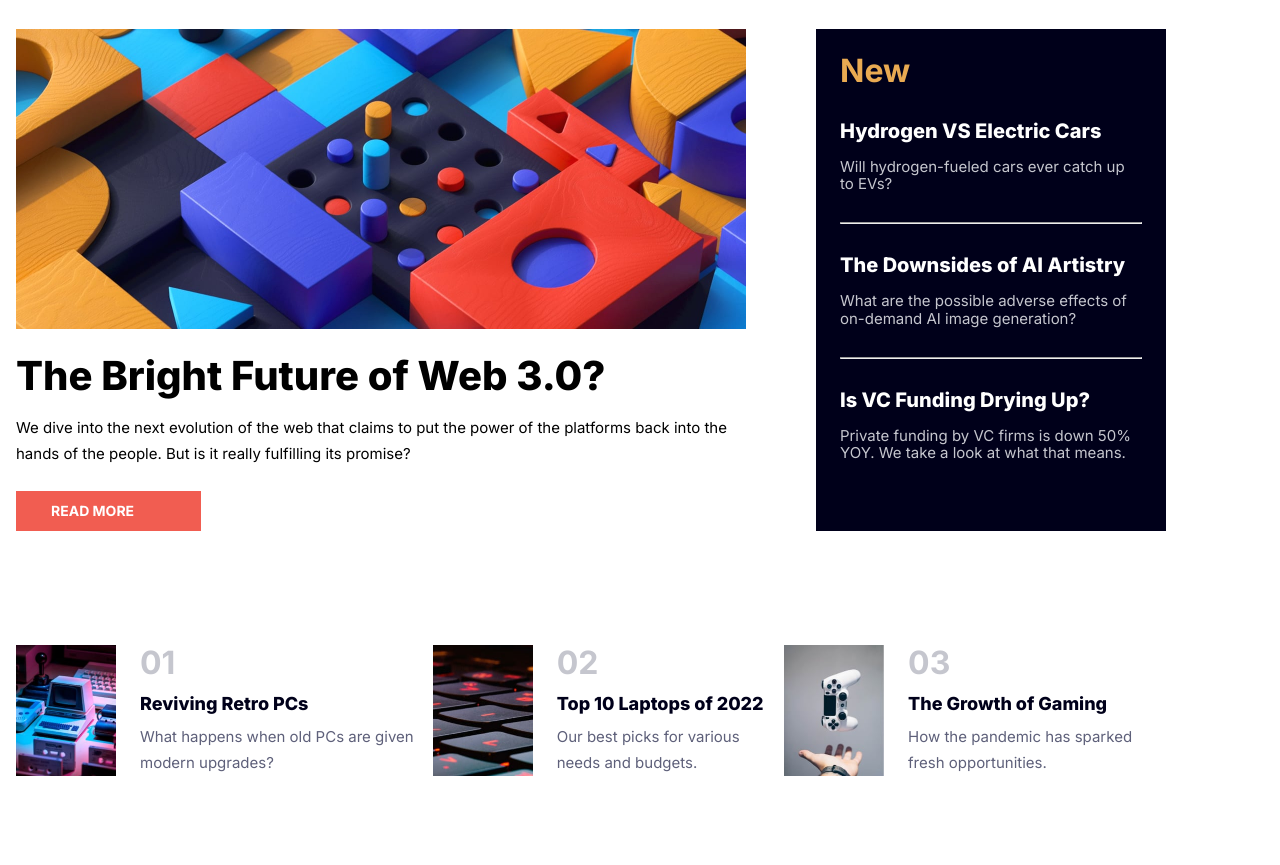
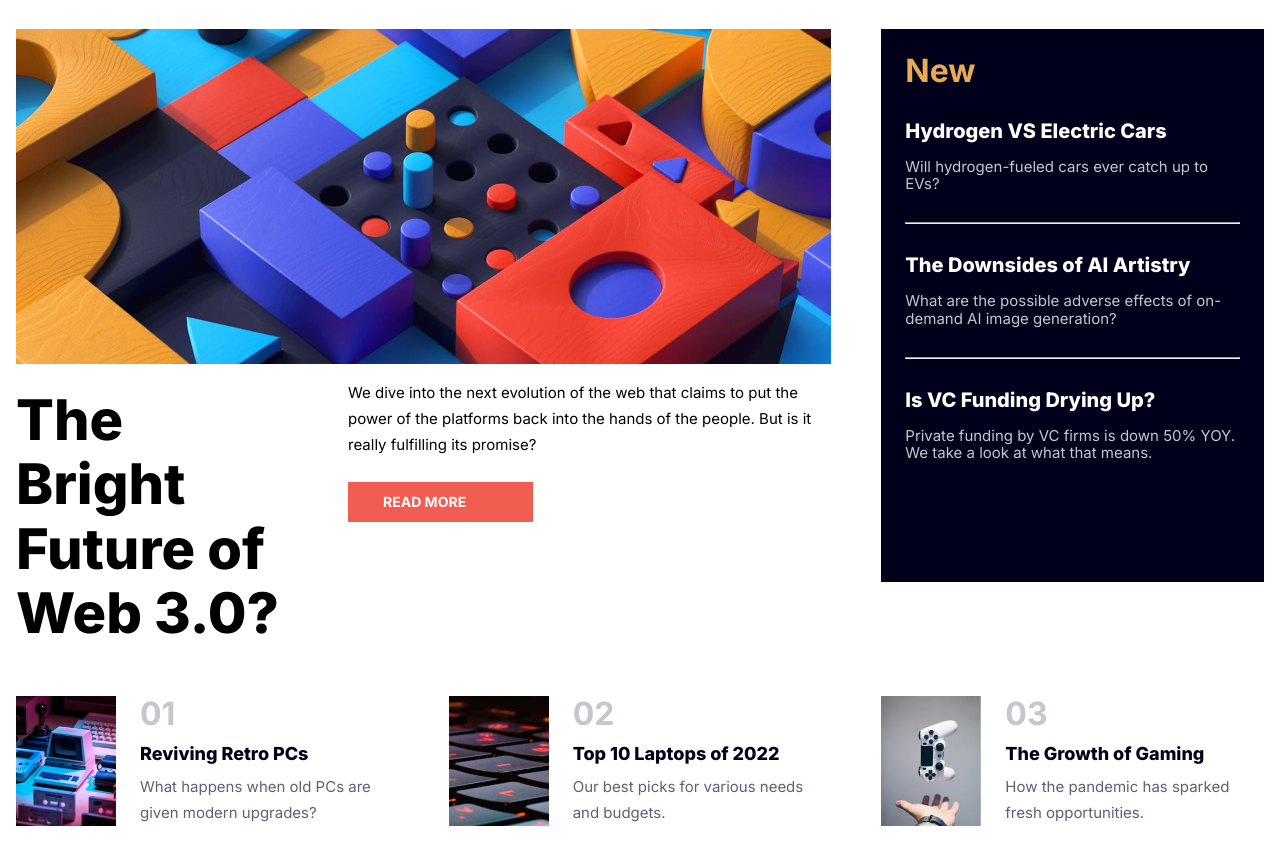
Before and after one commit to eugeniavalls/menu-responsive, a website built with Vite: page src/index.html in a window 1280 px wide. Shown: the part 97-962 px from the top of the page. Before the commit the page ends 921 px from the top, so only its background shows below. Built offline with nearby package versions, Linux system fonts and the light colour scheme; some packages are replaced by stand-ins of ours.

Commit message:
finalizado

```diff
--- a/src/css/style.css
+++ b/src/css/style.css
@@ -94,13 +94,6 @@ body {
   display: none;
 }
 
-/* Este mediaquery seria para escritorio */
-@media screen and (min-width: 768px) {
-  .image-banner {
-    width: 730px;
-  }
-}
-
 /* Este mediaquery seria para móvil */
 .header {
   display: flex;
@@ -111,6 +104,9 @@ body {
 
 /* Este mediaquery seria para escritorio */
 @media screen and (min-width: 768px) {
+  header {
+    max-width: 1440px;
+  }
 }
 
 /* Este mediaquery seria para móvil */
@@ -122,7 +118,7 @@ body {
 @media screen and (min-width: 768px) {
   .main {
     display: grid;
-    grid-template-columns: 350px 350px 350px;
+    grid-template-columns: 1fr 1fr 1fr;
     gap: 3.125rem;
   }
 }
@@ -160,6 +156,18 @@ body {
 
 /* Este mediaquery seria para escritorio */
 @media screen and (min-width: 768px) {
+  .title-the-bright {
+    width: 80%;
+    font-size: 3.5rem;
+  }
+}
+
+/* Este mediaquery seria para escritorio */
+@media screen and (min-width: 768px) {
+  .box-the-bright {
+    display: flex;
+    gap: 3rem;
+  }
 }
 
 /* Este mediaquery seria para móvil */
@@ -250,13 +258,11 @@ body {
 
 /* Este mediaquery seria para escritorio */
 @media screen and (min-width: 768px) {
-}
-
-/* Este mediaquery seria para escritorio */
-@media screen and (min-width: 768px) {
   .card-images {
-    display: flex;
-    grid-column: 1 / 4;
+    display: grid;
+    grid-template-columns: 1fr 1fr 1fr;
+    gap: 3.125rem;
+    grid-column: 1/4;
   }
 }
 
--- a/src/index.html
+++ b/src/index.html
@@ -60,16 +60,18 @@
             alt="web-mobile"
           />
         </picture>
+        <div class="box-the-bright">
+          <h1 class="title-the-bright">The Bright Future of Web 3.0?</h1>
+          <div class="container-the-bright">
+            <p class="text-the-bright">
+              We dive into the next evolution of the web that claims to put the
+              power of the platforms back into the hands of the people. But is
+              it really fulfilling its promise?
+            </p>
 
-        <h1 class="title-the-bright">The Bright Future of Web 3.0?</h1>
-
-        <p class="text-the-bright">
-          We dive into the next evolution of the web that claims to put the
-          power of the platforms back into the hands of the people. But is it
-          really fulfilling its promise?
-        </p>
-
-        <a href="#" class="button-the-bright"> READ MORE </a>
+            <a href="#" class="button-the-bright"> READ MORE </a>
+          </div>
+        </div>
       </div>
 
       <div class="card-new">
```
